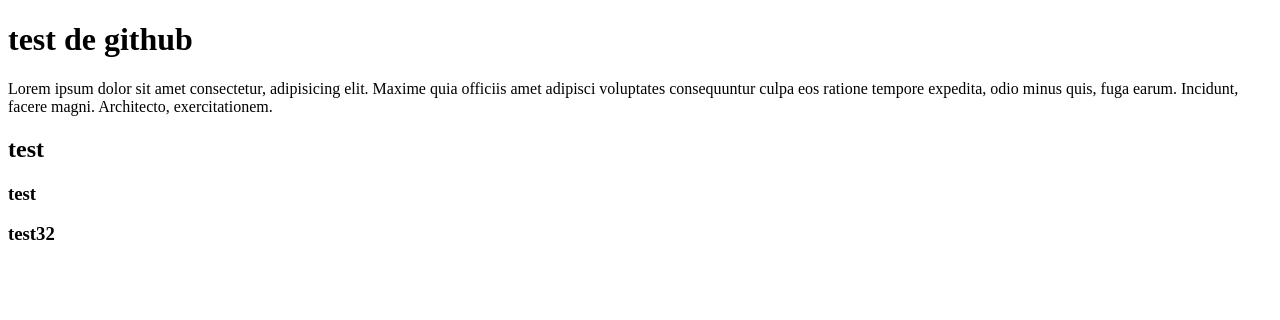
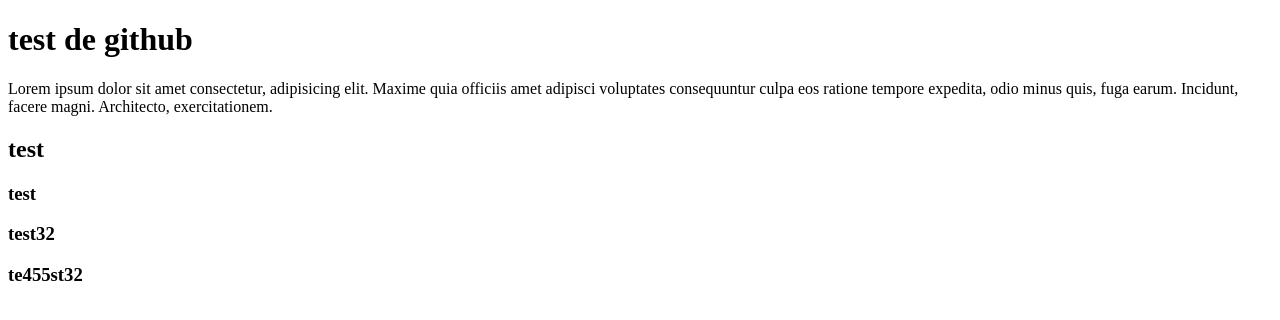
Before and after one commit to SeddikiElmehdi/Depot-1307, a plain HTML site: page index.html in a window 1280 px wide. Drawn offline with Linux system fonts and the light colour scheme.

Commit message:
hohohoho

```diff
--- a/index.html
+++ b/index.html
@@ -11,5 +11,6 @@
     <h2>test</h2>
     <h3>test</h3>
     <h3>test32</h3>
+    <h3>te455st32</h3>
 </body>
 </html>
```
